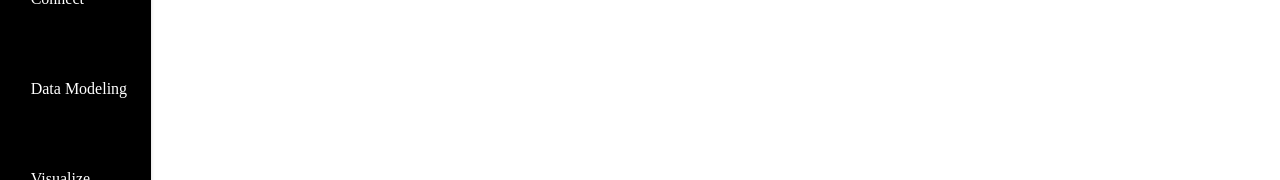
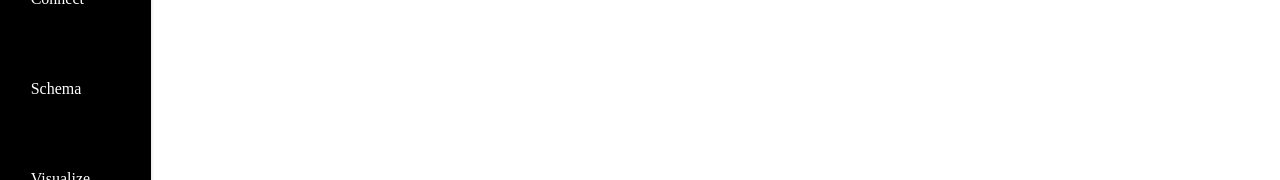
Before and after one commit to oslabs-beta/ClariTea, a React app: page /#/ in a window 1280 px wide. Shown: the part 137-317 px from the top of the page. Built offline with nearby package versions, Linux system fonts and the light colour scheme.

Commit message:
schema visualizer update

```diff
--- a/src/components/SideBar/SideBar.jsx
+++ b/src/components/SideBar/SideBar.jsx
@@ -29,7 +29,7 @@ function SideBar() {
                 <NavButton
                     key='SideButton1'
                     className='Button'
-                    view='Data Modeling'
+                    view='Schema'
                 />
             </Link>
             <Link to="/tree" style={{ textDecoration: 'none', color: 'black' }}>
--- a/src/components/views/Schema.jsx
+++ b/src/components/views/Schema.jsx
@@ -11,91 +11,7 @@ import Header from '../header/Header.jsx'
 // import { Schema } from '@mui/icons-material';
 import Grid from '@material-ui/core/Grid';
 
-// /****CQL DATA TYPES TABLE****/
-// function createDataTypes(name, genre, title, releasedate, avgrating) {
-//   return { name, genre, title, releasedate, avgrating };
-// }
-
-// const rows = [
-//   createDataTypes('Data Type', 'text', 'text', 'date', 'blob'),
-// ];
-
-// export default function DataTypeTable() {
-//   return (
-//     <TableContainer component={Paper}>
-//       <Table sx={{ minWidth: 650 }} aria-label="simple table">
-//         <TableHead>
-//           <TableRow>
-//             <TableCell><h1>CQL DATA TYPES</h1></TableCell>
-//             <TableCell align="center">Movie Genre</TableCell>
-//             <TableCell align="center">Movie Title</TableCell>
-//             <TableCell align="center">Release Date</TableCell>
-//             <TableCell align="center">Average Rating</TableCell>
-//           </TableRow>
-//         </TableHead>
-//         <TableBody>
-//           {rows.map((row) => (
-//             <TableRow
-//               key={row.name}
-//               sx={{ '&:last-child td, &:last-child th': { border: 0 } }}
-//             >
-//               <TableCell component="th" scope="row">
-//                 {row.name}
-//               </TableCell>
-//               <TableCell align="center">{row.genre}</TableCell>
-//               <TableCell align="center">{row.title}</TableCell>
-//               <TableCell align="center">{row.releasedate}</TableCell>
-//               <TableCell align="center">{row.avgrating}</TableCell>
-//             </TableRow>
-//           ))}
-//         </TableBody>
-//       </Table>
-//     </TableContainer>
-//   );
-// }
-
-// /****CQL DATA MODELS TABLE****/
-// function createDataModels(name, genre, title, releasedate, avgrating) {
-//   return { name, genre, title, releasedate, avgrating };
-// }
-
-// const rowsType = [
-//   createDataModels('Data Models', 'partition key', 'clustering key', 'N/A', 'N/A'),
-// ];
-
-// export default function DataModelTable() {
-//   return (
-//     <TableContainer component={Paper}>
-//       <Table sx={{ minWidth: 650 }} aria-label="simple table">
-//         <TableHead>
-//           <TableRow>
-//             <TableCell><h1>CQL DATA MODELS</h1></TableCell>
-//             <TableCell align="center">Movie Genre</TableCell>
-//             <TableCell align="center">Movie Title</TableCell>
-//             <TableCell align="center">Release Date</TableCell>
-//             <TableCell align="center">Average Rating</TableCell>
-//           </TableRow>
-//         </TableHead>
-//         <TableBody>
-//           {rowsType.map((row) => (
-//             <TableRow
-//               key={row.name}
-//               sx={{ '&:last-child td, &:last-child th': { border: 0 } }}
-//             >
-//               <TableCell component="th" scope="row">
-//                 {row.name}
-//               </TableCell>
-//               <TableCell align="center">{row.genre}</TableCell>
-//               <TableCell align="center">{row.title}</TableCell>
-//               <TableCell align="center">{row.releasedate}</TableCell>
-//               <TableCell align="center">{row.avgrating}</TableCell>
-//             </TableRow>
-//           ))}
-//         </TableBody>
-//       </Table>
-//     </TableContainer>
-//   );
-// }
+/*Intro*/
 
 /****CQL SCHEMA Snapshot****/
 function createDataSnapshot(name, genre, title, releasedate, avgrating) {
@@ -123,7 +39,7 @@ export default function DataSnapshotTable() {
     <SideBar />
     </Grid>
     <Grid item xs={10}>
-    <TableContainer className="tableBG" component={Paper}>
+    <TableContainer component={Paper}>
       <Table sx={{ minWidth: 650 }} aria-label="simple table">
         <TableHead>
           <TableRow>
```
